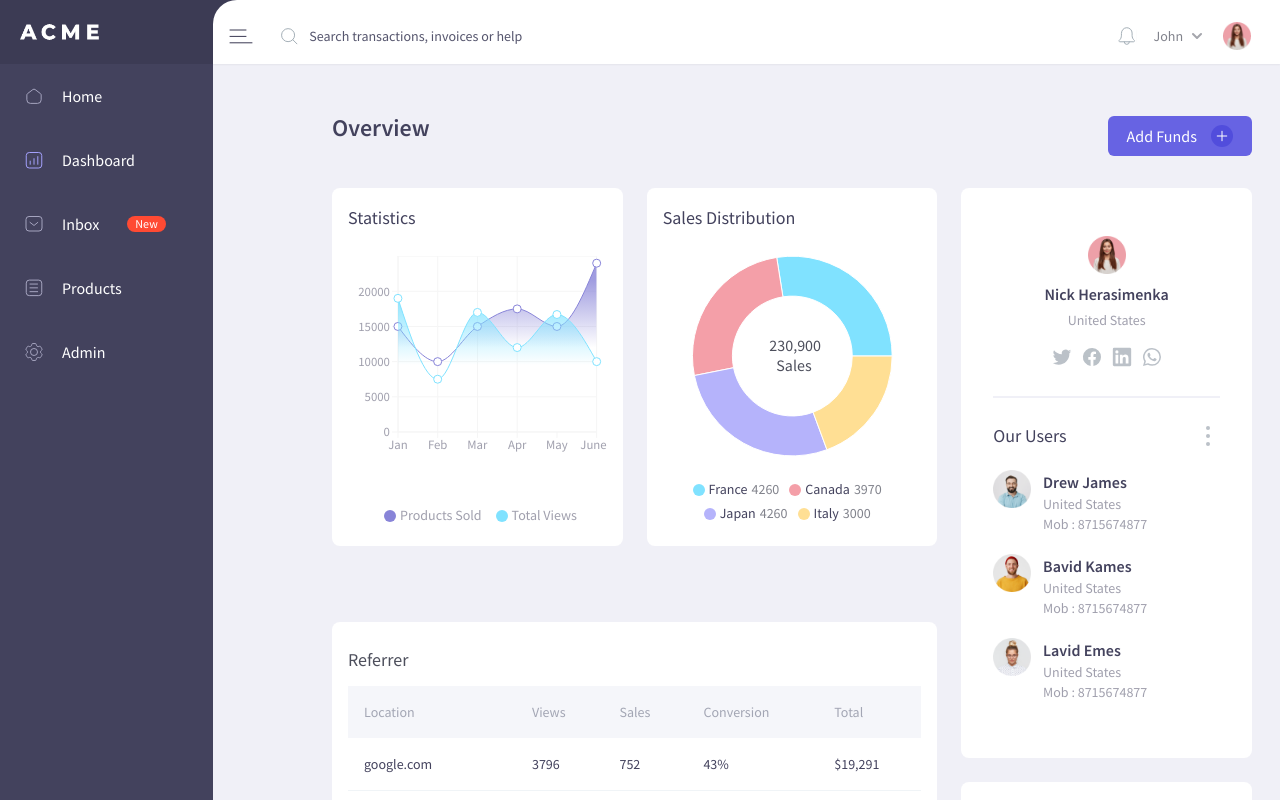
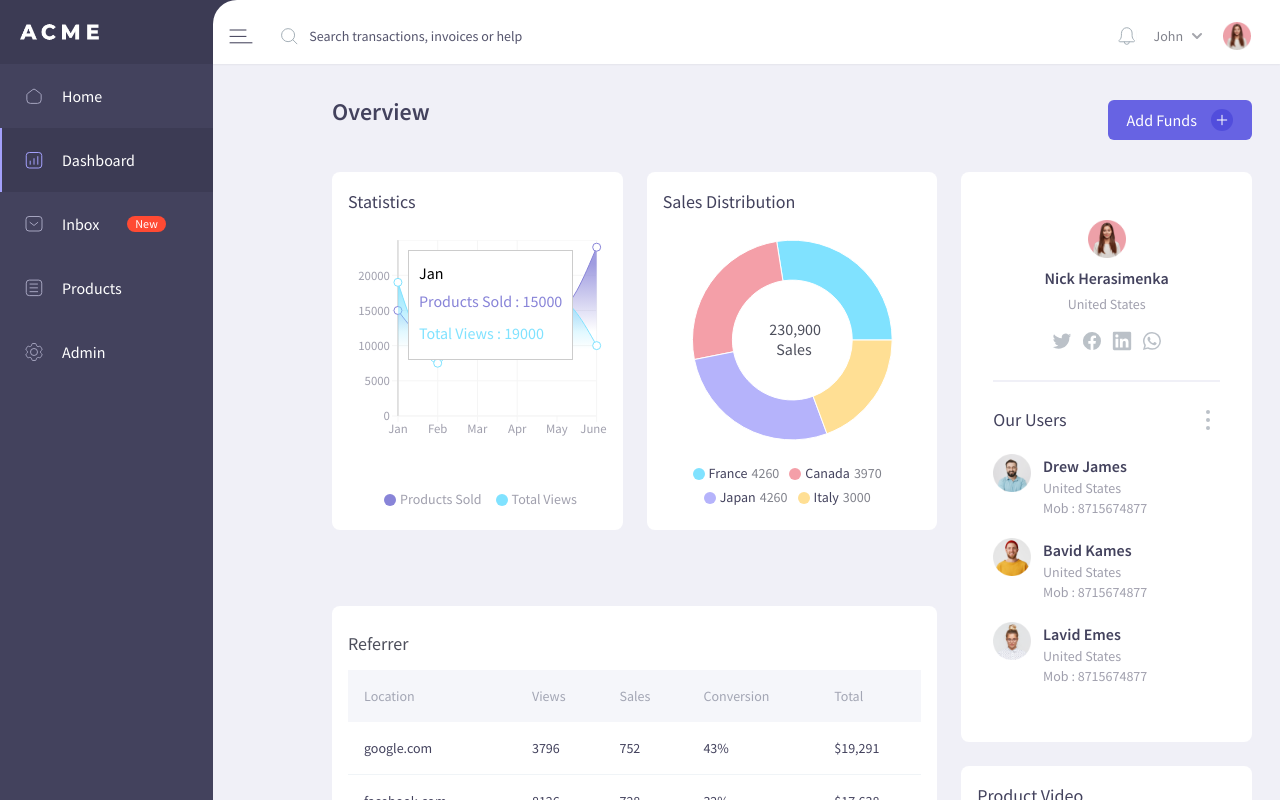
Before and after one commit to JabezSanjay/mitsogo-dashboard, a React (Create React App) app: page / in a window 1280 px wide. Both pictures are taken after a click on the picture 60 px from the left and 31 px from the top of the page. Shown: the top 800 px of the page. Built offline with nearby package versions, Linux system fonts and the light colour scheme.

Commit message:
Layout bug fixes

```diff
--- a/src/Components/Card/VideoCard/index.js
+++ b/src/Components/Card/VideoCard/index.js
@@ -14,7 +14,12 @@ const VideoCard = () => {
             id="video-cover"
             src="https://i.ytimg.com/vi/Oy6hk6Y7VHQ/maxresdefault.jpg"
             alt="Video title"
-            className="w-full"
+            className="w-full cursor-pointer"
+            onClick={() => {
+              window.location.assign(
+                "https://www.youtube.com/watch?v=Oy6hk6Y7VHQ"
+              );
+            }}
           />
 
           {/* <iframe
@@ -28,16 +33,8 @@ const VideoCard = () => {
             title="Video title"
           ></iframe> */}
 
-          <button
-            id="play"
-            className="play-btn"
-            onClick={() => {
-              window.location.assign(
-                "https://www.youtube.com/watch?v=Oy6hk6Y7VHQ"
-              );
-            }}
-          >
-            <div className="p-3 bg-white rounded-full shadow-2xl">
+          <button id="play" className="play-btn z-50">
+            <div className="p-3 bg-white rounded-full shadow-2xl z-50">
               <img src={PlayIcon} width="20" alt="Play" />
             </div>
           </button>
--- a/src/Components/Navbar/index.js
+++ b/src/Components/Navbar/index.js
@@ -11,15 +11,15 @@ import "../../index.css";
 import Dashboard from "../../pages/Dashboard";
 
 const Navbar = () => {
-  const [openSidebar, setOpenSidebar] = useState(true);
+  const [openSidebar, setOpenSidebar] = useState(false);
 
   return (
     <div>
-      <Dashboard open={openSidebar === true ? "pl-80 w-165 sm:w-full" : ""} />
+      <Dashboard open={openSidebar === true ? "pl-80 w-165 lg:w-full" : ""} />
       <div
         className={`flex ${
           openSidebar ? "w-165 sm:w-full" : ""
-        } min-h-screen fixed top-0 left-0 right-0 z-20 ml-`}
+        }  fixed top-0 left-0 right-0 z-20`}
       >
         <Sidebar open={openSidebar === true ? "block" : "hidden"} />
         <div
@@ -115,7 +115,7 @@ const Navbar = () => {
             </div>
           </div>
         </div>
-      </div>{" "}
+      </div>
     </div>
   );
 };
--- a/src/Components/Sidebar/index.js
+++ b/src/Components/Sidebar/index.js
@@ -16,17 +16,19 @@ const Sidebar = ({ open }) => {
   ];
 
   return (
-    <aside
-      className={`${open} min-h-full w-full sm:w-1/6 bg-mainColor active:bg-white`}
-    >
+    <aside className={`${open}  w-full sm:w-1/6 bg-mainColor active:bg-white `}>
       <div className="p-5 flex items-center h-16 bg-darkMainColor lg:w-96">
         <img src={LogoImage} alt="logo" className="w-20" />
       </div>
-      <div>
+      <div className="min-h-screen ">
         {tabs.map((tab) => (
           <div
             key={tab.name}
-            className="p-5 flex items-center  hover:bg-darkMainColor border-l-2 border-mainColor hover:border-activePurple cursor-default"
+            className={`p-5 flex items-center ${
+              tab.name === "Dashboard"
+                ? "bg-darkMainColor border-activePurple"
+                : ""
+            }  hover:bg-darkMainColor border-l-2 border-mainColor hover:border-activePurple cursor-default`}
           >
             <img src={tab.svg} alt="logo" />
             <a href="/" className="ml-4 text-white">
--- a/src/index.css
+++ b/src/index.css
@@ -35,7 +35,3 @@ html {
   background-color: transparent;
   border: 0;
 }
-
-.play-btn:hover {
-  cursor: pointer;
-}
--- a/src/pages/Dashboard.js
+++ b/src/pages/Dashboard.js
@@ -8,7 +8,7 @@ import VideoCard from "../Components/Card/VideoCard";
 
 const Dashboard = ({ open }) => {
   return (
-    <div className={`${open} mt-16 p-4`}>
+    <div className={`${open} mt-12 p-4`}>
       <div className="flex flex-wrap justify-between my-3 mx-3">
         <h2 className="text-2xl font-semibold py-5 text-mainColor">Overview</h2>
         <Button name="Add Funds" svg={PlusIcon} />
--- a/tailwind.config.js
+++ b/tailwind.config.js
@@ -5,7 +5,7 @@ module.exports = {
     extend: {
       width: {
         120: "120%",
-        165: "150%",
+        165: "165%",
       },
       screens: {
         maxSm: { max: "639px" },
```
